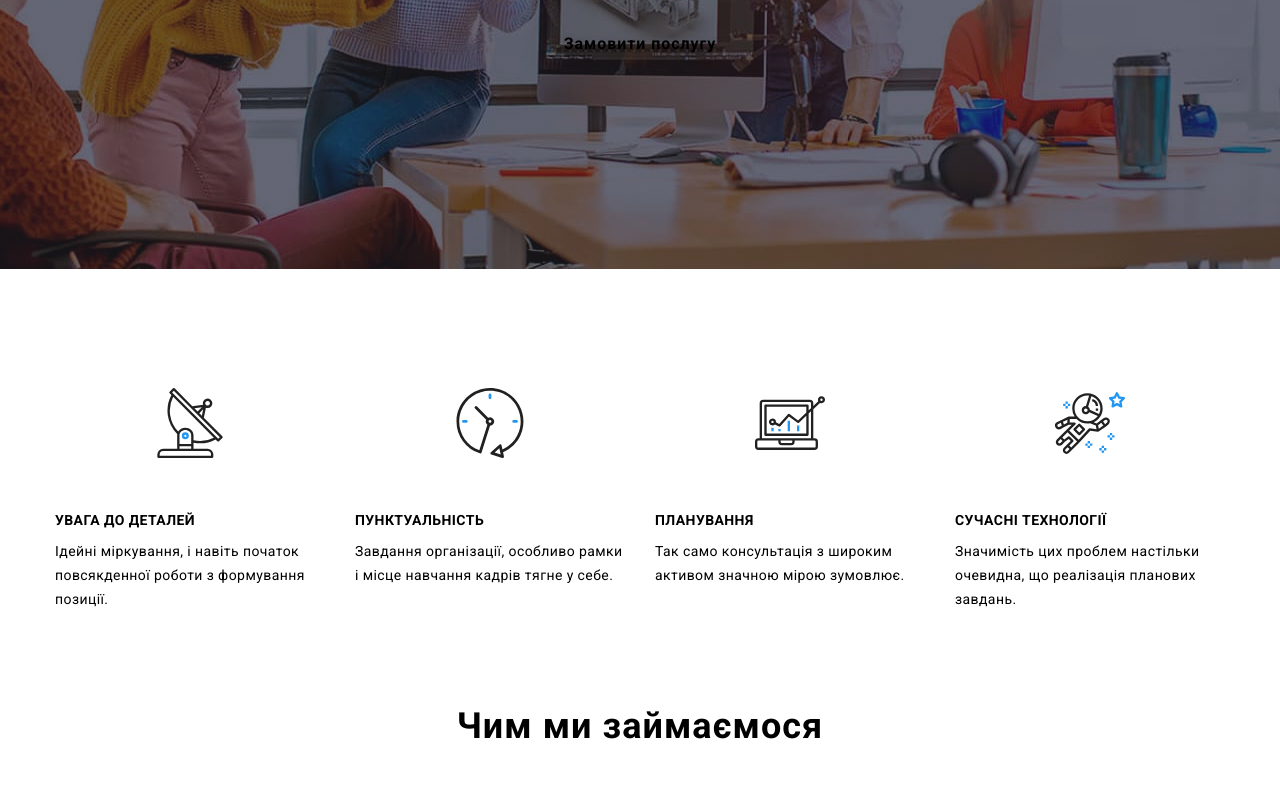
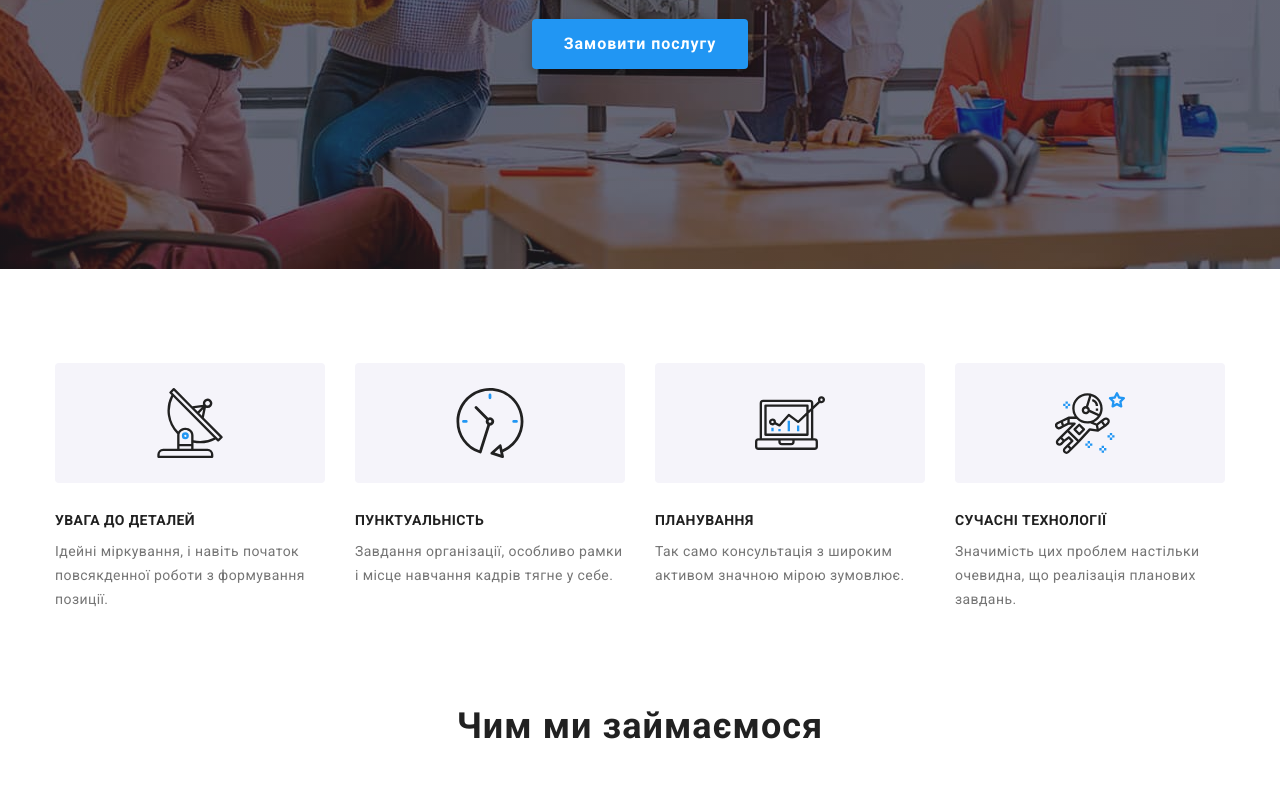
Before and after one commit to MariyaGanina/goit-markup-hw-07, a plain HTML site: page index.html in a window 1280 px wide. Shown: the part 412-1202 px from the top of the page. Drawn offline with nearby package versions, Linux system fonts and the light colour scheme; files that its build step writes are made by us from their sources.

Commit message:
drafthw7,3

```diff
--- a/css/styles.css
+++ b/css/styles.css
@@ -1,5 +1,5 @@
-/* :root {
-   Кольори
+:root {
+  /* Кольори */
   --primary-text-color: #212121;
   --ordinary-text-color: #757575;
   --accent-color: #2196f3;
@@ -13,10 +13,10 @@
   --icons-color: #afb1b8;
   --text-area: rgba(117, 117, 117, 0.5);
 
-   Анімація
+  /* Анімація */
   --animation-orinary: 250ms;
   --cubic-ordinary: cubic-bezier(0.4, 0, 0.2, 1);
-} */
+}
 
 body {
   background-color: var(--back-color);
```
